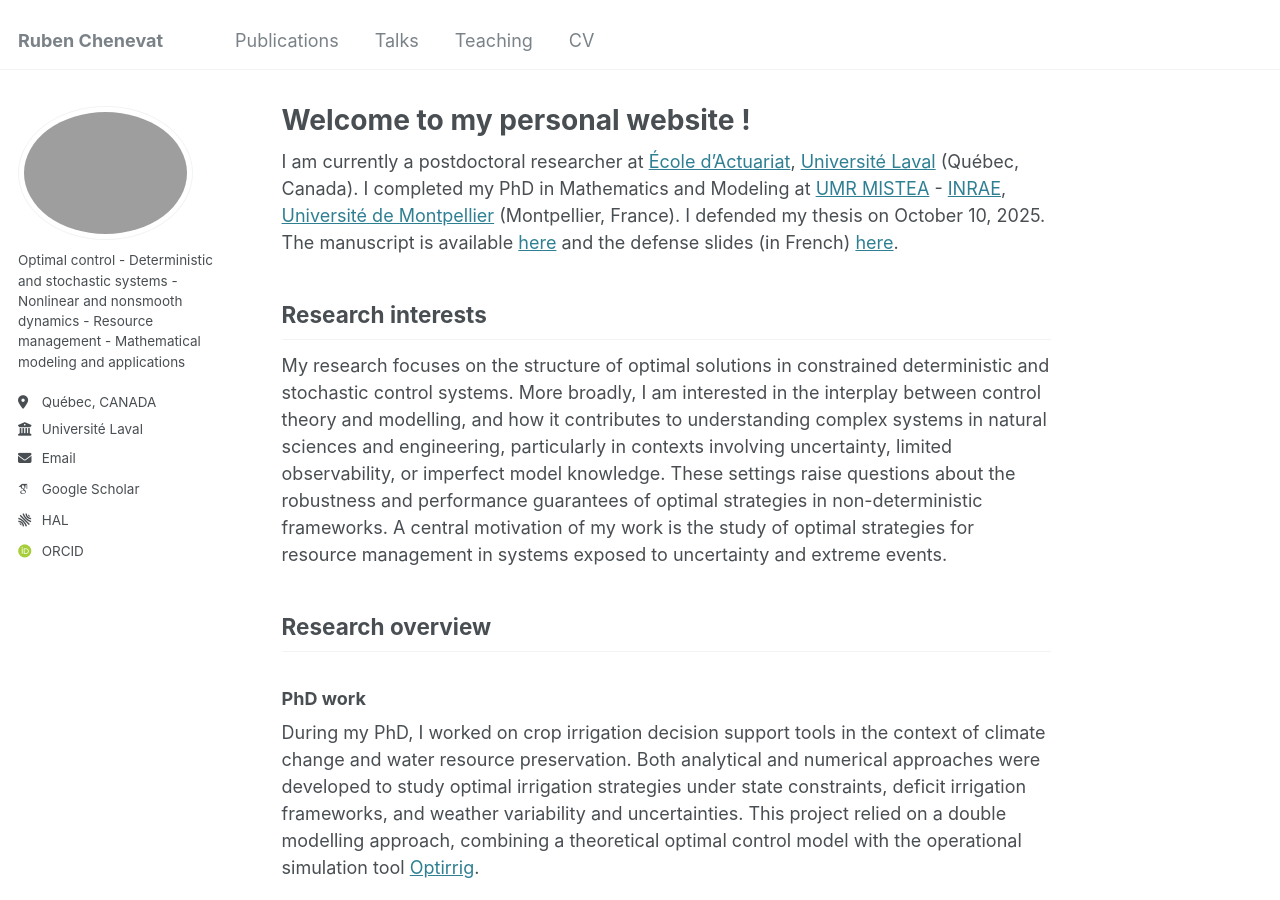
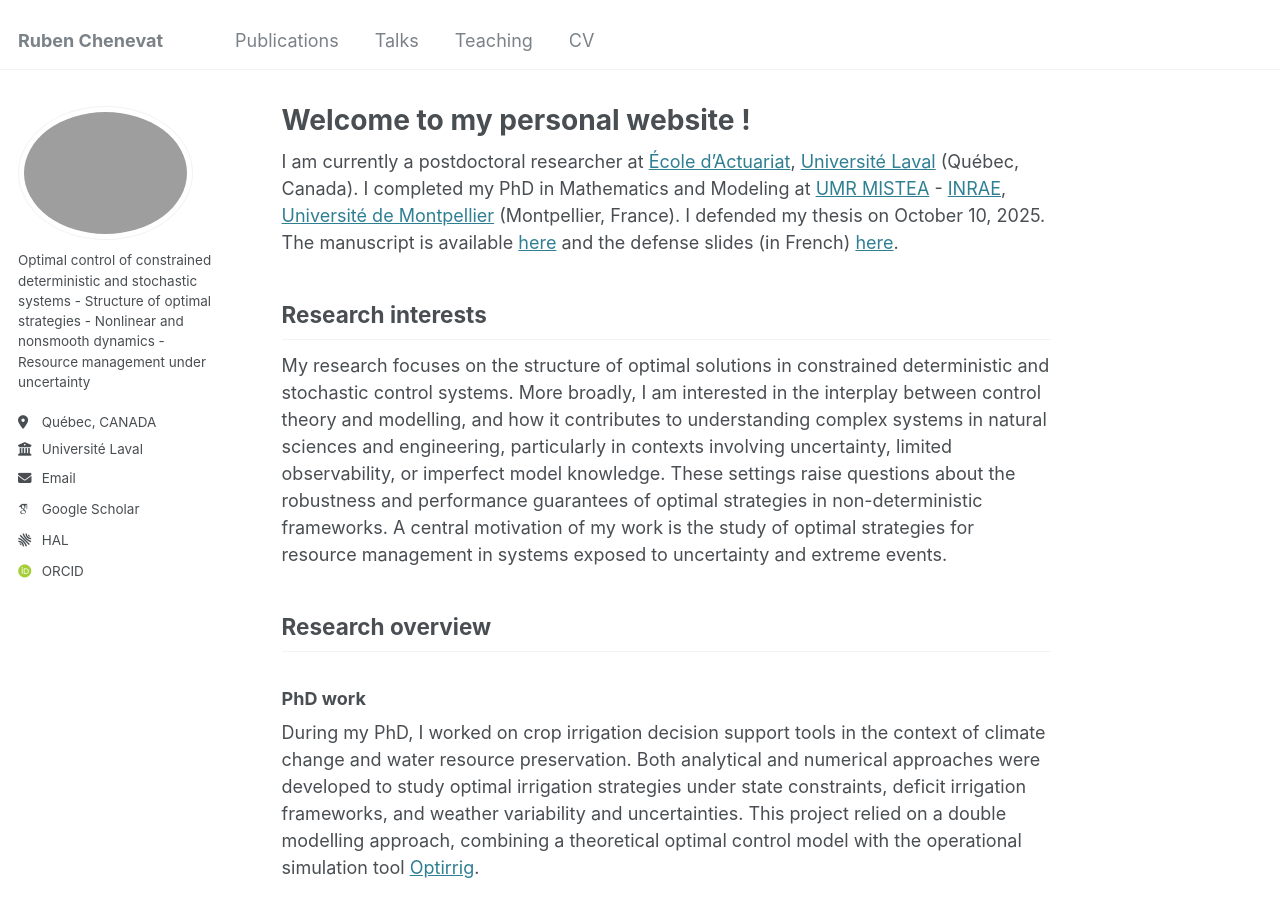
Before and after one commit to rubenchenevat/rubenchenevat.github.io, a Jekyll site: the page built from _pages/about.md, in a window 1280 px wide and 900 px high. Built offline with Jekyll 4.4.1, drawn with Linux system fonts in a browser that asks for light colours; some web fonts are replaced.

Commit message:
Update _config.yml

```diff
--- a/_config.yml
+++ b/_config.yml
@@ -11,7 +11,7 @@ locale                   : "fr-FR"
 title                    : "Ruben Chenevat"
 title_separator          : "-"
 name                     : "Ruben Chenevat"
-description              : "PhD in Mathematics and Modeling, specialized in Optimal control, Nonlinear systems"
+description              : "Postdoctoral researcher in stochastic optimal control, constrained dynamical systems, and mathematical modelling"
 url                      : "https://rubenchenevat.github.io"
 baseurl                  : "" # the subpath of your site, e.g. "/blog"
 repository               : "rubenchenevat/rubenchenevat.github.io"
@@ -24,7 +24,7 @@ author:
   avatar           : "RubenChenevat.jpeg"
   name             : # "Ruben Chenevat"
   pronouns         : # None
-  bio              : "Optimal control - Deterministic and stochastic systems - Nonlinear and nonsmooth dynamics - Resource management - Mathematical modeling and applications"
+  bio              : "Optimal control of constrained deterministic and stochastic systems - Structure of optimal strategies - Nonlinear and nonsmooth dynamics - Resource management under uncertainty"
   location         : "Québec, CANADA"
   employer         : "Université Laval"
   uri              : # URL
```
